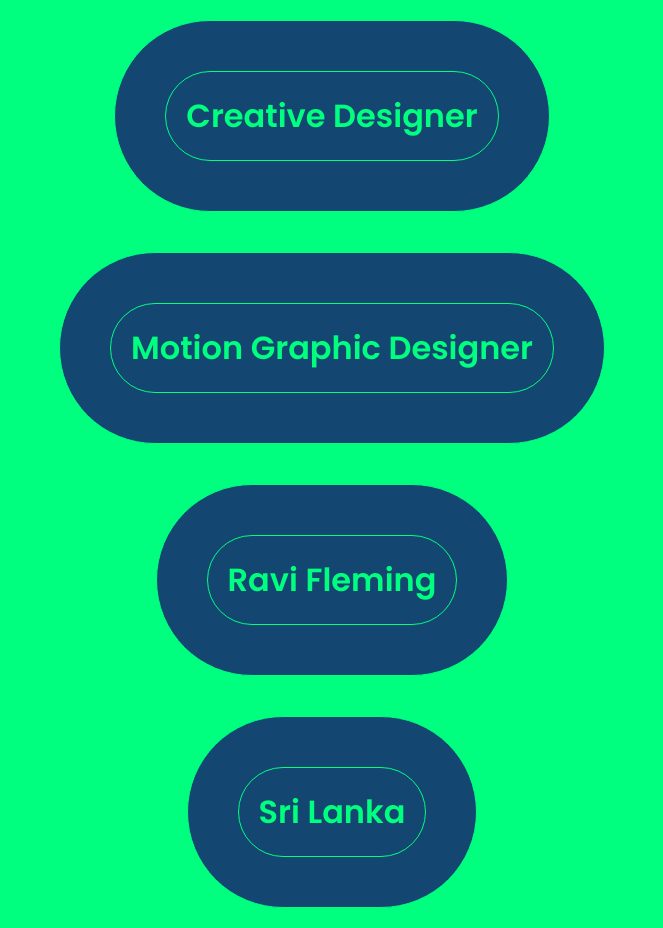
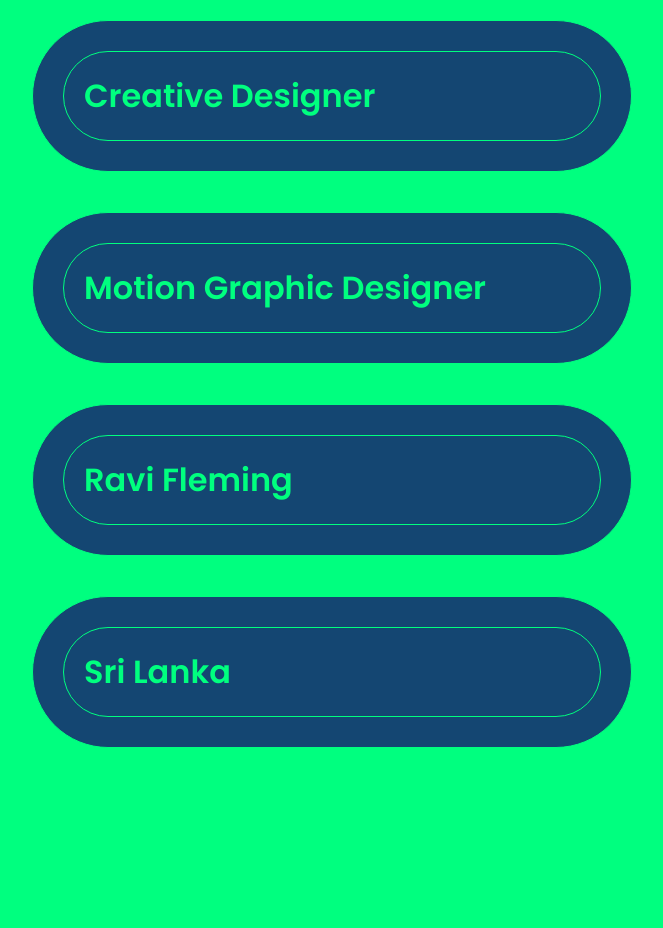
Before and after one commit to RaviFleming/ravi, a plain HTML site: page index.html in a window 1280 px wide. Shown: the whole page, without its empty margins (308-971 px from the left). After the commit the page ends 800 px from the top, so only its background shows below. Drawn offline with Linux system fonts and the light colour scheme.

Commit message:
centered updated

```diff
--- a/style.css
+++ b/style.css
@@ -15,25 +15,24 @@ body{
 
 h1 {
     color: springgreen;
-    padding: 10px;
+    padding: 20px;
     width: 100%;
     display:flex;
     justify-content:start;
     border: 1px solid springgreen;
     border-radius: 50px;
-    padding: 20px;
 }
 
 .bag {
     background-color: midnightblue;
     opacity: 80%;
-    padding: 50px;
+    padding: 30px;
     display:flex;
     justify-content:center;
     font-family: 'Poppins', sans-serif;
     border: 1px solid springgreen;
     border-radius: 100px;
-    max-width: 600px;
+    width: 600px;
     margin: 20px;
 }
 
```
